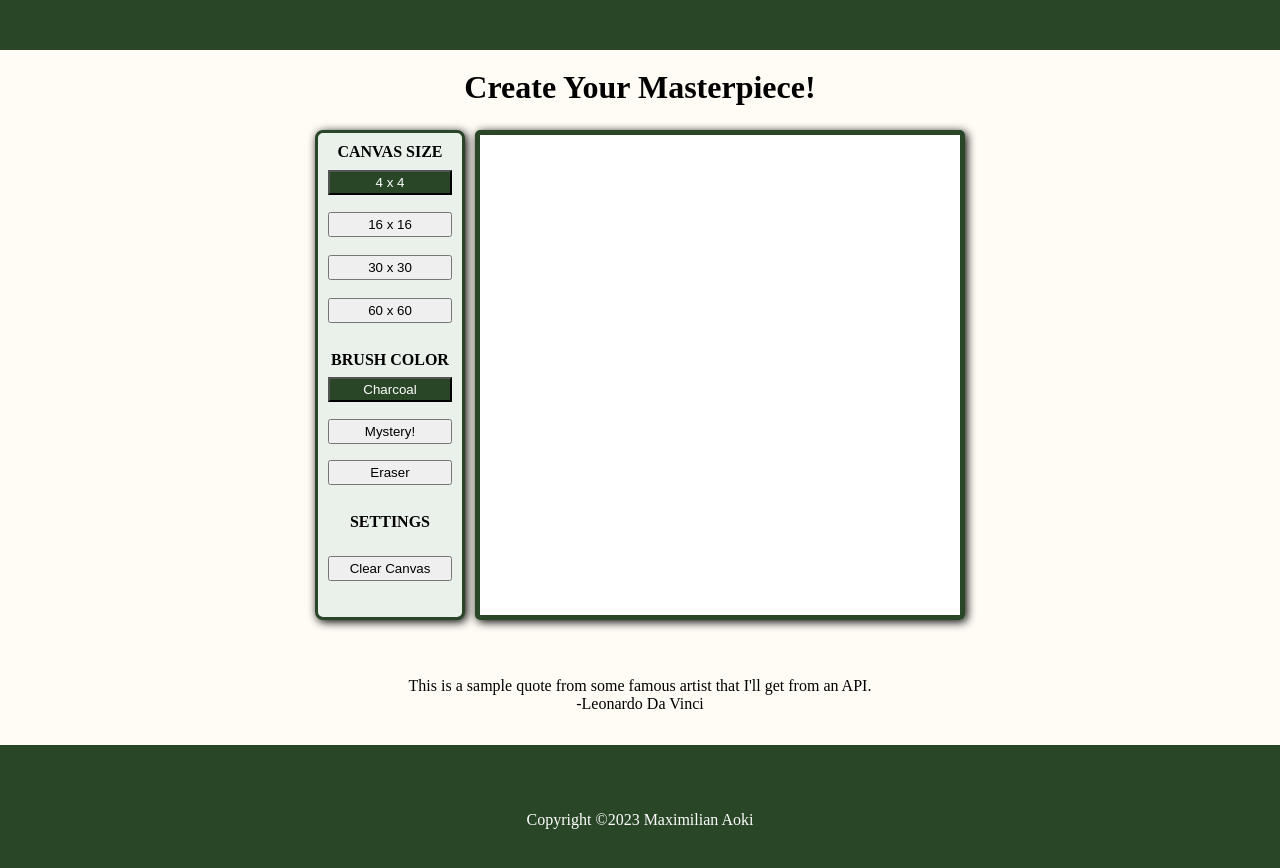
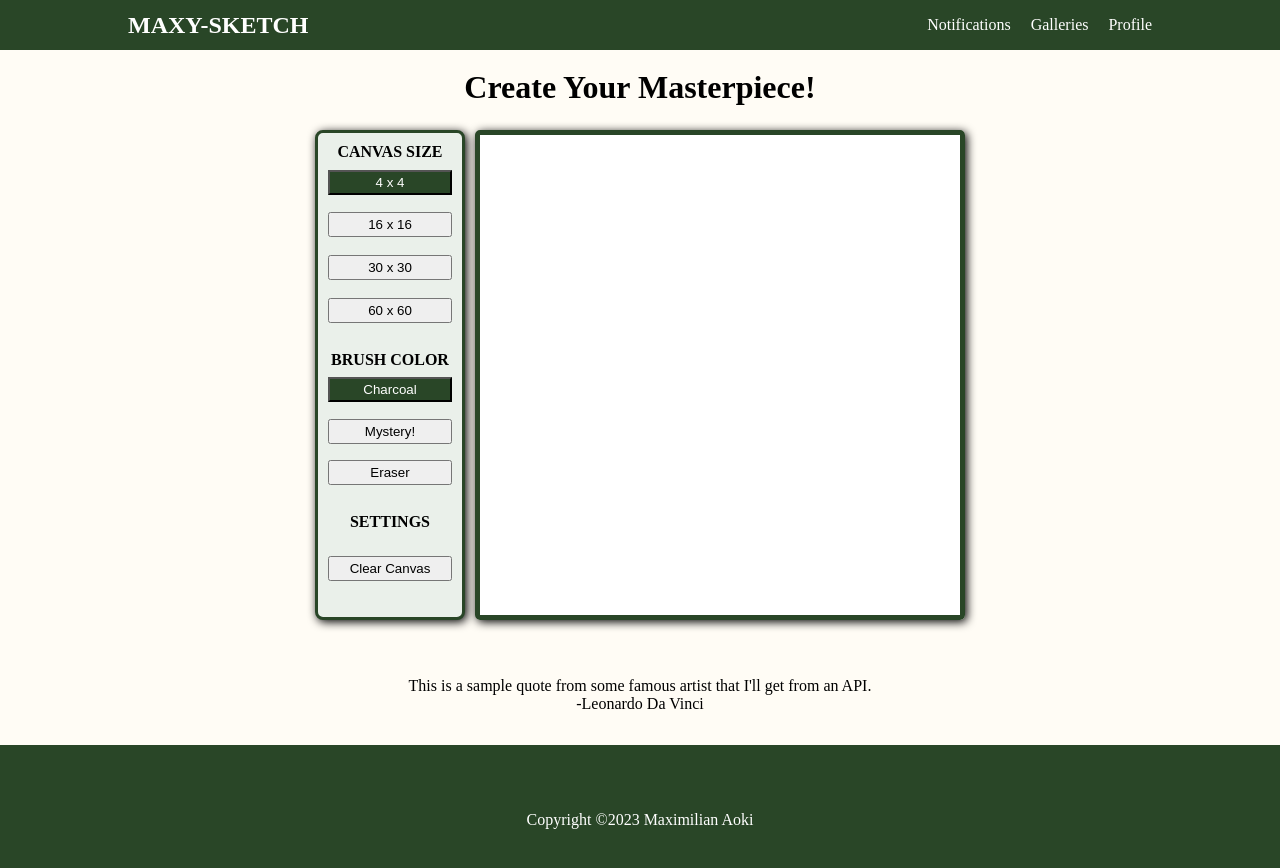
Before and after one commit to maximilian-aoki/etch-a-sketch, a plain HTML site: page index.html in a window 1280 px wide. Drawn offline with Linux system fonts and the light colour scheme.

Commit message:
Add final UI touches

```diff
--- a/index.html
+++ b/index.html
@@ -9,7 +9,14 @@
 </head>
 <body>
   <div class="nav-container">
-
+    <div class="nav-bar">
+      <h2>MAXY-SKETCH</h2>
+      <ul>
+        <li>Notifications</li>
+        <li>Galleries</li>
+        <li>Profile</li>
+      </ul>
+    </div>
   </div>
   <div class="main-container">
     <div class="body-container">
--- a/static/css/style.css
+++ b/static/css/style.css
@@ -27,8 +27,22 @@ body {
   flex: none;
   height: 50px;
   display: flex;
+  justify-content: center;
   background-color: #294627;
   color: white;
+}
+
+.nav-bar {
+  width: 80%;
+  display: flex;
+  justify-content: space-between;
+  align-items: center;
+}
+
+ul {
+  list-style-type: none;
+  display: flex;
+  gap: 20px;
 }
 
 .main-container {
```
